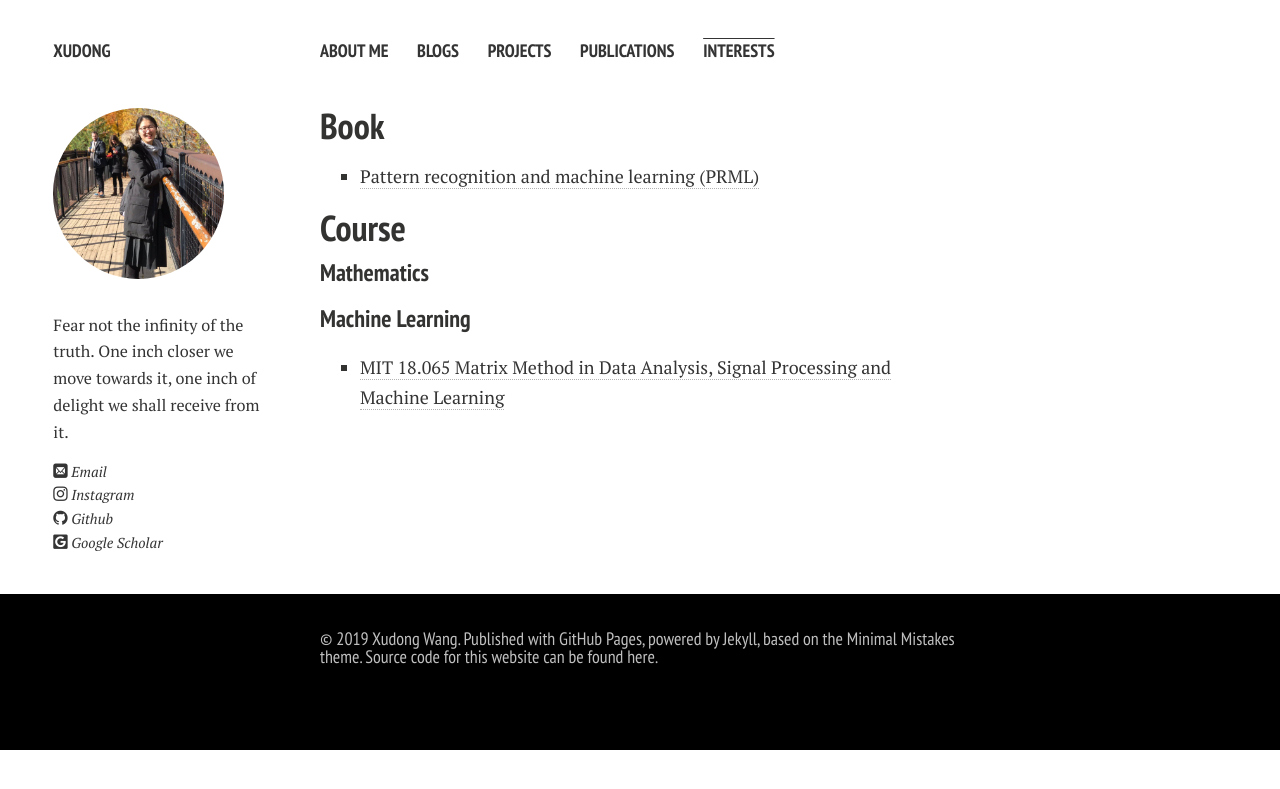
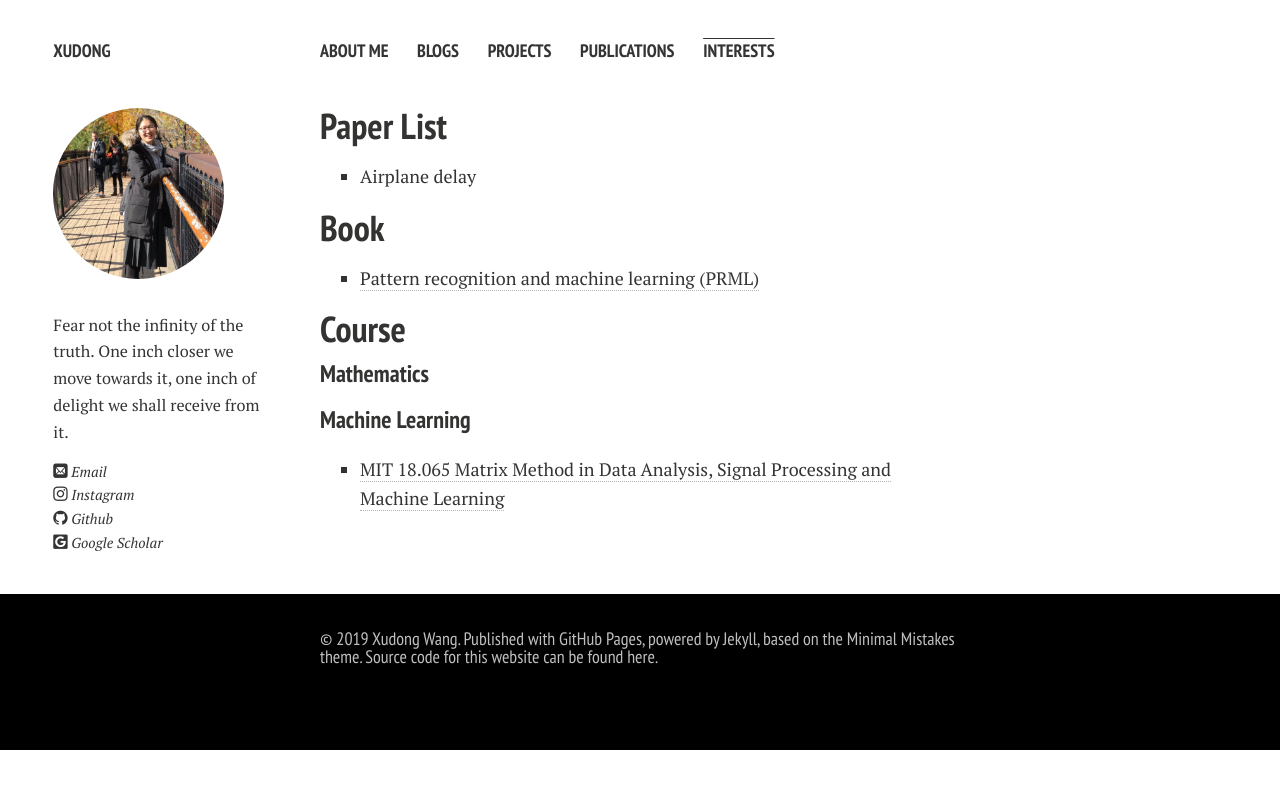
Before and after one commit to eveyuyi/Kaimaoge.github.io, a Jekyll site: the page built from interests.md, in a window 1280 px wide. Shown: the top 789 px of the page. Built offline with Jekyll 4.4.1, drawn with Linux system fonts in a browser that asks for light colours; nearby versions of some CDN libraries; some web fonts are replaced.

Commit message:
Update interests.md

```diff
--- a/interests.md
+++ b/interests.md
@@ -3,6 +3,8 @@ layout: page
 permalink: /interests/index.html
 title: Interests
 ---
+## Paper List
+- Airplane delay
 
 ## Book
 - [Pattern recognition and machine learning (PRML)](http://users.isr.ist.utl.pt/~wurmd/Livros/school/Bishop%20-%20Pattern%20Recognition%20And%20Machine%20Learning%20-%20Springer%20%202006.pdf)
```
